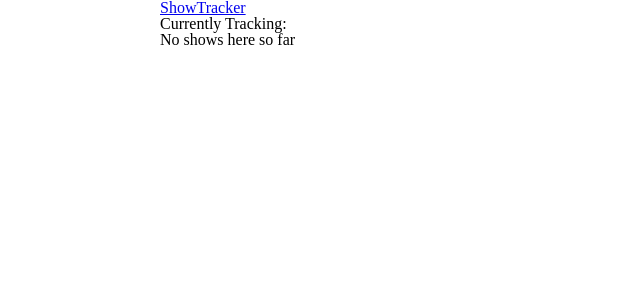
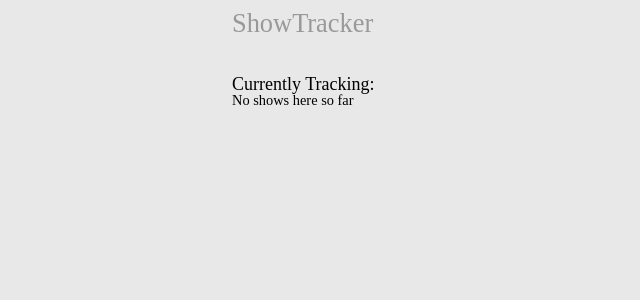
Before and after one commit to Dostoy320/ShowTracker, a Flask app: page / in a window 1280 px wide. Shown: the top 300 px of the page, without its empty margins (0-640 px from the left). Run offline with Flask 2, Linux system fonts and the light colour scheme; data that the repository does not hold is empty; some libraries are stand-ins or nearby versions.

Commit message:
initial styling changes

```diff
--- a/showtracker/static/css/showtracker_style/sass/style.scss
+++ b/showtracker/static/css/showtracker_style/sass/style.scss
@@ -12,7 +12,8 @@ $retina-portrait: "only screen and (min-width : 640px)";
 $retina-and-beyond: "only screen and (min-width : 960px)";
 
 /* Site color pallete */
-$background-base: #242424;
+$background_dark: #242424;
+$background_light: #E8E8E8;
 $base_color: #4A36FF;
 $base_text: #DBDBDB;
 $dark_text: #404040;
@@ -21,14 +22,75 @@ $headings: #E8E8E8;
 $season_list: #999999;
 $show_summary: #BDBDBD;
 
-*, *:before, *:after {
--moz-box-sizing: border-box;
--webkit-box-sizing: border-box;
-box-sizing: border-box;
+a:link, a:visited {
+	text-decoration: none;
+	color: $base_color;
 }
 
-.container {
+*, *:before, *:after {
+	-moz-box-sizing: border-box;
+	-webkit-box-sizing: border-box;
+	box-sizing: border-box;
+}
+
+html {
+	font-size: 12px;
+	body {
+		background-color: $background_light;
+		h1 { font-size: 2.2rem; }
+		h2 { font-size: 1.8rem; }
+		h3 { font-size: 1.5rem; }
+		.container {
+			margin: 0 auto;
+			max-width: 68rem;
+			width: 95%;
+			background-color: $background_light;
+			font-size: 1.2rem;
+			.column {
+				margin: 0 auto;
+				width: 100%;
+			}
+		}
+	}
+}
+
+header {
 	margin: 0 auto;
-	max-width: 960px;
-	width: 90%;
+	height: 75px;
+	#persistent_logo {
+		margin-top: 10px;
+		font-size: 2rem;
+		h1 {
+			color: #999999;
+		}
+	}
+	#meta-nav {
+		width: 60%;
+		height: 50px;
+		float: left;
+		padding-top: 20px;
+	}
+	#user {
+		float: right;
+		width: 20%;
+		height: 50px;
+	}
 }
+
+#welcome {
+	margin: 0 auto;
+	h2 {
+		margin-bottom: 10px;
+	}
+}
+
+
+
+@media #{$phone-landscape} {
+	.column {
+		float: left;
+	}
+	.column.full { width: 100%; }
+	.column.half { width: 50%; }
+	.column.third { width: 33.3%; }
+}
--- a/showtracker/static/css/showtracker_style/stylesheets/style.css
+++ b/showtracker/static/css/showtracker_style/stylesheets/style.css
@@ -65,16 +65,108 @@ article, aside, details, figcaption, figure, footer, header, hgroup, menu, nav,
 
 /* Devices */
 /* Site color pallete */
-/* line 24, ../sass/style.scss */
+/* line 25, ../sass/style.scss */
+a:link, a:visited {
+  text-decoration: none;
+  color: #4a36ff;
+}
+
+/* line 30, ../sass/style.scss */
 *, *:before, *:after {
   -moz-box-sizing: border-box;
   -webkit-box-sizing: border-box;
   box-sizing: border-box;
 }
 
-/* line 30, ../sass/style.scss */
-.container {
+/* line 36, ../sass/style.scss */
+html {
+  font-size: 12px;
+}
+/* line 38, ../sass/style.scss */
+html body {
+  background-color: #e8e8e8;
+}
+/* line 40, ../sass/style.scss */
+html body h1 {
+  font-size: 2.2rem;
+}
+/* line 41, ../sass/style.scss */
+html body h2 {
+  font-size: 1.8rem;
+}
+/* line 42, ../sass/style.scss */
+html body h3 {
+  font-size: 1.5rem;
+}
+/* line 43, ../sass/style.scss */
+html body .container {
   margin: 0 auto;
-  max-width: 960px;
-  width: 90%;
+  max-width: 68rem;
+  width: 95%;
+  background-color: #e8e8e8;
+  font-size: 1.2rem;
 }
+/* line 49, ../sass/style.scss */
+html body .container .column {
+  margin: 0 auto;
+  width: 100%;
+}
+
+/* line 57, ../sass/style.scss */
+header {
+  margin: 0 auto;
+  height: 75px;
+}
+/* line 60, ../sass/style.scss */
+header #persistent_logo {
+  margin-top: 10px;
+  font-size: 2rem;
+}
+/* line 63, ../sass/style.scss */
+header #persistent_logo h1 {
+  color: #999999;
+}
+/* line 67, ../sass/style.scss */
+header #meta-nav {
+  width: 60%;
+  height: 50px;
+  float: left;
+  padding-top: 20px;
+}
+/* line 73, ../sass/style.scss */
+header #user {
+  float: right;
+  width: 20%;
+  height: 50px;
+}
+
+/* line 80, ../sass/style.scss */
+#welcome {
+  margin: 0 auto;
+}
+/* line 82, ../sass/style.scss */
+#welcome h2 {
+  margin-bottom: 10px;
+}
+
+@media only screen and (min-width: 480px) {
+  /* line 90, ../sass/style.scss */
+  .column {
+    float: left;
+  }
+
+  /* line 93, ../sass/style.scss */
+  .column.full {
+    width: 100%;
+  }
+
+  /* line 94, ../sass/style.scss */
+  .column.half {
+    width: 50%;
+  }
+
+  /* line 95, ../sass/style.scss */
+  .column.third {
+    width: 33.3%;
+  }
+}
--- a/showtracker/templates/layout.html
+++ b/showtracker/templates/layout.html
@@ -5,10 +5,17 @@
 <link rel=stylesheet type=text/css href="{{ url_for('static', filename='css/showtracker_style/stylesheets/style.css') }}">
 <script src="{{ url_for('static', filename='scripts/jquery-1.10.2.js') }}"></script>
 </head>
+<body>
 <div class='container'>
-<header>
+<header class="column full">
 	<div id='persistent_logo'>
 	<a href="{{ url_for('show_shows') }}"><h1>ShowTracker</h1></a>
+	</div>
+	<div id='meta-nav'>
+	{% if session.username %}
+	  <a href="{{ url_for('show_shows') }}">Show Shows</a>
+	  <a href="{{ url_for('new_show') }}">Add Show</a>
+	{% endif %}
 	</div>
 	<div id='user'>
 	{% if session.username %}
@@ -16,17 +23,13 @@
 		<a href="{{ url_for('logout') }}">log out</a>
 	{% endif %}
 	</div>
-	<div id='meta-nav'>
-	{% if session.username %}
-	  <a href="{{ url_for('show_shows') }}">Show Shows</a>
-	  <a href="{{ url_for('new_show') }}">Add Show</a>
-	{% endif %}
-	</div>
 </header>
-<div id="main-content">
+
 	{% for message in get_flashed_messages() %}
 	  <div class=flash>{{ message }}</div>
 	{% endfor %}
+
 	{% block body %}{% endblock %}
+
 </div>
-</div>
+</body>
--- a/showtracker/templates/welcome.html
+++ b/showtracker/templates/welcome.html
@@ -1,6 +1,6 @@
 {% extends "layout.html" %}
 {% block body %}
-	<div id='welcome'>
+	<div id='welcome' class=column>
   <h2>Welcome!</h2>
   <p>Search for and save television shows, then track your progress through the seasons.</p>
   <br>
```
